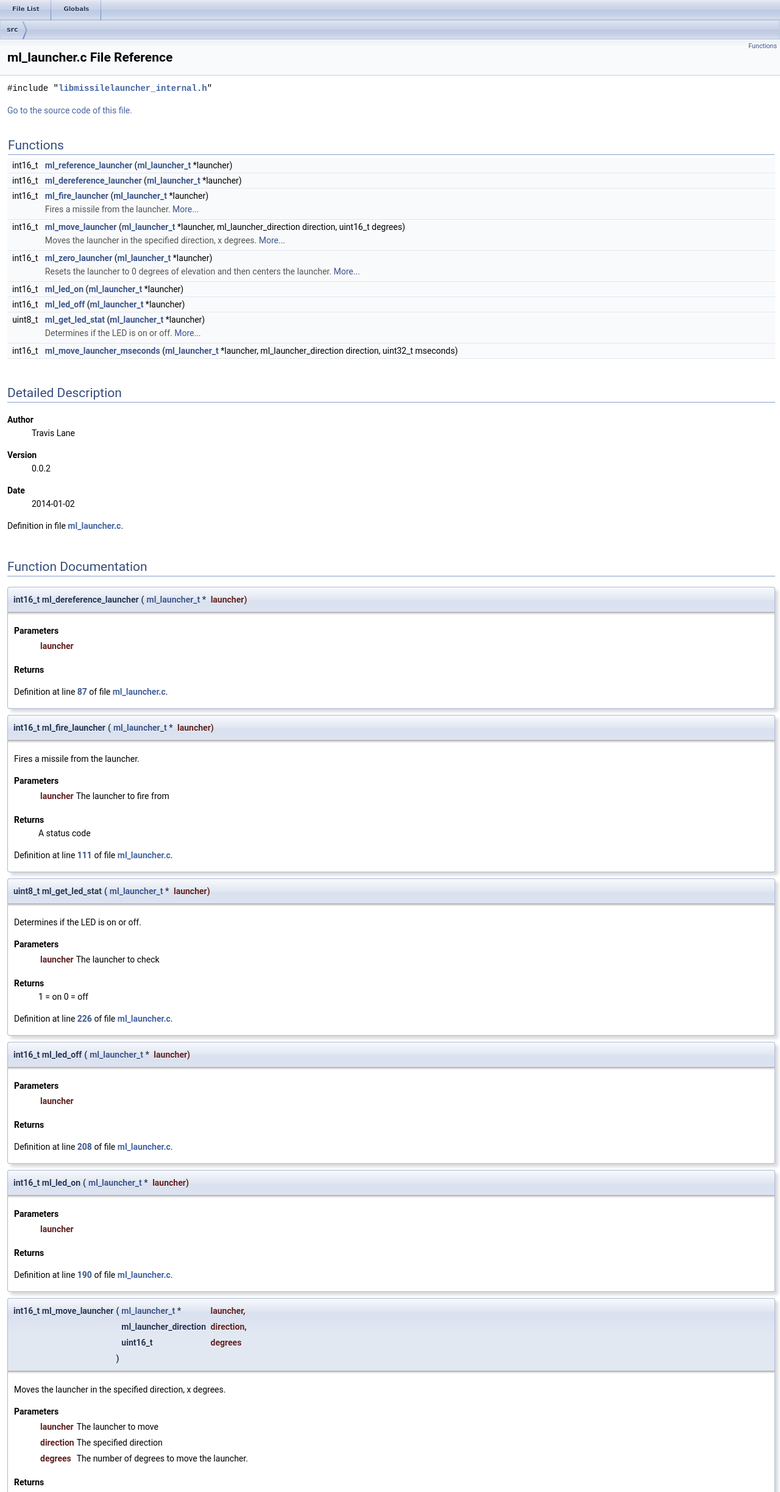
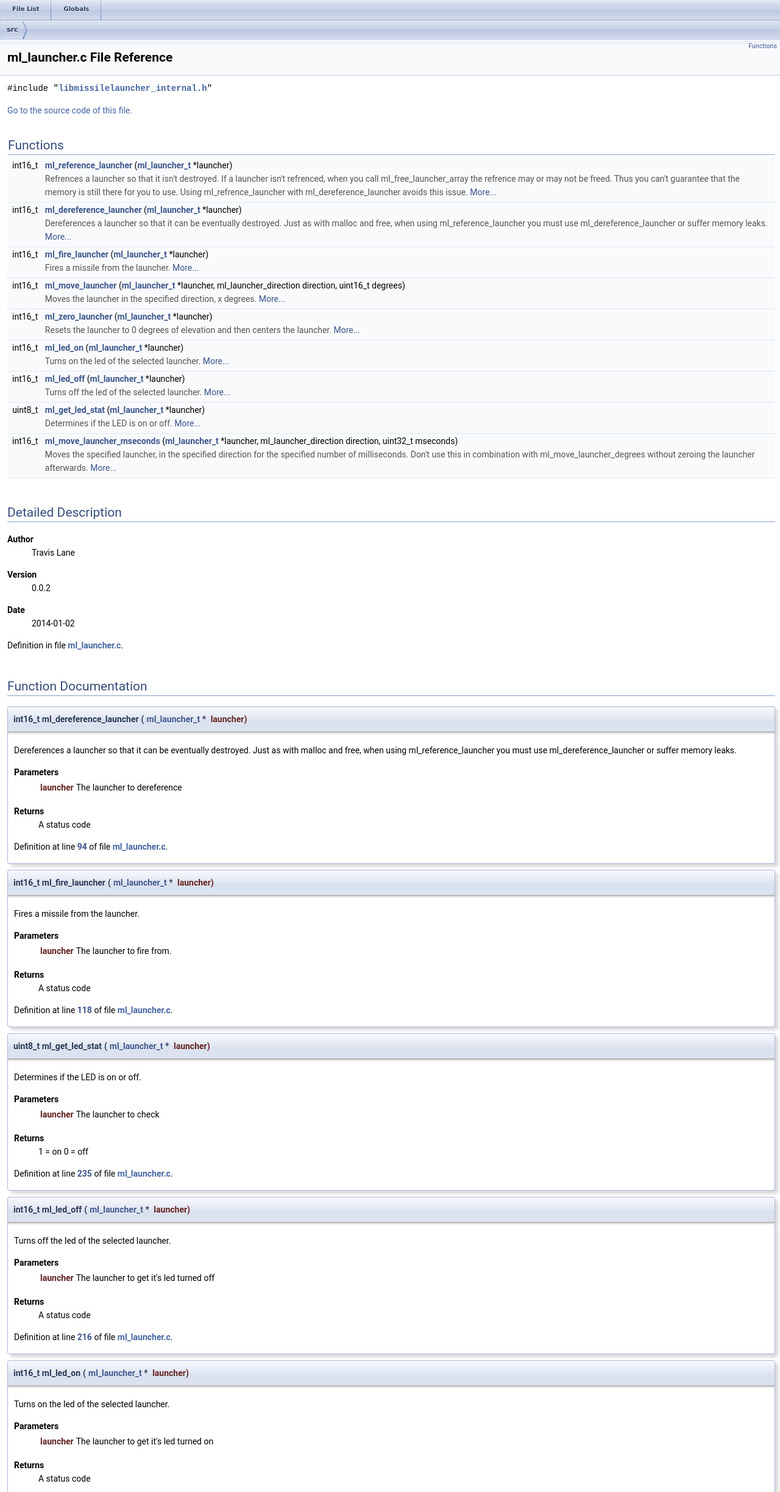
Before and after one commit to Coderlane/libmissilelauncher, a plain HTML site: page doc/ml__launcher_8c.html in a window 1280 px wide. Shown: the part 113-2559 px from the top of the page at 61% size. Drawn offline with Linux system fonts and the light colour scheme.

Commit message:
Updated documentation

```diff
--- a/doc/ml__launcher_8c.html
+++ b/doc/ml__launcher_8c.html
@@ -98,8 +98,10 @@ var searchBox = new SearchBox("searchBox", "search",false,'Search');
 <tr class="heading"><td colspan="2"><h2 class="groupheader"><a name="func-members"></a>
 Functions</h2></td></tr>
 <tr class="memitem:a6320a404ac37214992ce39974731e956"><td class="memItemLeft" align="right" valign="top">int16_t&#160;</td><td class="memItemRight" valign="bottom"><a class="el" href="ml__launcher_8c.html#a6320a404ac37214992ce39974731e956">ml_reference_launcher</a> (<a class="el" href="structml__launcher__t.html">ml_launcher_t</a> *launcher)</td></tr>
+<tr class="memdesc:a6320a404ac37214992ce39974731e956"><td class="mdescLeft">&#160;</td><td class="mdescRight">Refrences a launcher so that it isn't destroyed. If a launcher isn't refrenced, when you call ml_free_launcher_array the refrence may or may not be freed. Thus you can't guarantee that the memory is still there for you to use. Using ml_refrence_launcher with ml_dereference_launcher avoids this issue.  <a href="#a6320a404ac37214992ce39974731e956">More...</a><br/></td></tr>
 <tr class="separator:a6320a404ac37214992ce39974731e956"><td class="memSeparator" colspan="2">&#160;</td></tr>
 <tr class="memitem:a75093ea64c6ed2c9726ebbf73c610c0f"><td class="memItemLeft" align="right" valign="top">int16_t&#160;</td><td class="memItemRight" valign="bottom"><a class="el" href="ml__launcher_8c.html#a75093ea64c6ed2c9726ebbf73c610c0f">ml_dereference_launcher</a> (<a class="el" href="structml__launcher__t.html">ml_launcher_t</a> *launcher)</td></tr>
+<tr class="memdesc:a75093ea64c6ed2c9726ebbf73c610c0f"><td class="mdescLeft">&#160;</td><td class="mdescRight">Dereferences a launcher so that it can be eventually destroyed. Just as with malloc and free, when using ml_reference_launcher you must use ml_dereference_launcher or suffer memory leaks.  <a href="#a75093ea64c6ed2c9726ebbf73c610c0f">More...</a><br/></td></tr>
 <tr class="separator:a75093ea64c6ed2c9726ebbf73c610c0f"><td class="memSeparator" colspan="2">&#160;</td></tr>
 <tr class="memitem:a6d430808bf05265a55d4707f1bb9fa63"><td class="memItemLeft" align="right" valign="top">int16_t&#160;</td><td class="memItemRight" valign="bottom"><a class="el" href="ml__launcher_8c.html#a6d430808bf05265a55d4707f1bb9fa63">ml_fire_launcher</a> (<a class="el" href="structml__launcher__t.html">ml_launcher_t</a> *launcher)</td></tr>
 <tr class="memdesc:a6d430808bf05265a55d4707f1bb9fa63"><td class="mdescLeft">&#160;</td><td class="mdescRight">Fires a missile from the launcher.  <a href="#a6d430808bf05265a55d4707f1bb9fa63">More...</a><br/></td></tr>
@@ -111,13 +113,16 @@ Functions</h2></td></tr>
 <tr class="memdesc:a731ca6f2559b102e635ea3aa6f0d67f7"><td class="mdescLeft">&#160;</td><td class="mdescRight">Resets the launcher to 0 degrees of elevation and then centers the launcher.  <a href="#a731ca6f2559b102e635ea3aa6f0d67f7">More...</a><br/></td></tr>
 <tr class="separator:a731ca6f2559b102e635ea3aa6f0d67f7"><td class="memSeparator" colspan="2">&#160;</td></tr>
 <tr class="memitem:a181e7ce2970f533fc089312029973984"><td class="memItemLeft" align="right" valign="top">int16_t&#160;</td><td class="memItemRight" valign="bottom"><a class="el" href="ml__launcher_8c.html#a181e7ce2970f533fc089312029973984">ml_led_on</a> (<a class="el" href="structml__launcher__t.html">ml_launcher_t</a> *launcher)</td></tr>
+<tr class="memdesc:a181e7ce2970f533fc089312029973984"><td class="mdescLeft">&#160;</td><td class="mdescRight">Turns on the led of the selected launcher.  <a href="#a181e7ce2970f533fc089312029973984">More...</a><br/></td></tr>
 <tr class="separator:a181e7ce2970f533fc089312029973984"><td class="memSeparator" colspan="2">&#160;</td></tr>
 <tr class="memitem:a783ca2735050c1a4dfc155e95506b61a"><td class="memItemLeft" align="right" valign="top">int16_t&#160;</td><td class="memItemRight" valign="bottom"><a class="el" href="ml__launcher_8c.html#a783ca2735050c1a4dfc155e95506b61a">ml_led_off</a> (<a class="el" href="structml__launcher__t.html">ml_launcher_t</a> *launcher)</td></tr>
+<tr class="memdesc:a783ca2735050c1a4dfc155e95506b61a"><td class="mdescLeft">&#160;</td><td class="mdescRight">Turns off the led of the selected launcher.  <a href="#a783ca2735050c1a4dfc155e95506b61a">More...</a><br/></td></tr>
 <tr class="separator:a783ca2735050c1a4dfc155e95506b61a"><td class="memSeparator" colspan="2">&#160;</td></tr>
 <tr class="memitem:a17c43597b5c1654028182cb341d5ca62"><td class="memItemLeft" align="right" valign="top">uint8_t&#160;</td><td class="memItemRight" valign="bottom"><a class="el" href="ml__launcher_8c.html#a17c43597b5c1654028182cb341d5ca62">ml_get_led_stat</a> (<a class="el" href="structml__launcher__t.html">ml_launcher_t</a> *launcher)</td></tr>
 <tr class="memdesc:a17c43597b5c1654028182cb341d5ca62"><td class="mdescLeft">&#160;</td><td class="mdescRight">Determines if the LED is on or off.  <a href="#a17c43597b5c1654028182cb341d5ca62">More...</a><br/></td></tr>
 <tr class="separator:a17c43597b5c1654028182cb341d5ca62"><td class="memSeparator" colspan="2">&#160;</td></tr>
 <tr class="memitem:ade8d4c74409d42c6aee6601e2a34d4bd"><td class="memItemLeft" align="right" valign="top">int16_t&#160;</td><td class="memItemRight" valign="bottom"><a class="el" href="ml__launcher_8c.html#ade8d4c74409d42c6aee6601e2a34d4bd">ml_move_launcher_mseconds</a> (<a class="el" href="structml__launcher__t.html">ml_launcher_t</a> *launcher, ml_launcher_direction direction, uint32_t mseconds)</td></tr>
+<tr class="memdesc:ade8d4c74409d42c6aee6601e2a34d4bd"><td class="mdescLeft">&#160;</td><td class="mdescRight">Moves the specified launcher, in the specified direction for the specified number of milliseconds. Don't use this in combination with ml_move_launcher_degrees without zeroing the launcher afterwards.  <a href="#ade8d4c74409d42c6aee6601e2a34d4bd">More...</a><br/></td></tr>
 <tr class="separator:ade8d4c74409d42c6aee6601e2a34d4bd"><td class="memSeparator" colspan="2">&#160;</td></tr>
 </table>
 <a name="details" id="details"></a><h2 class="groupheader">Detailed Description</h2>
@@ -140,15 +145,17 @@ Functions</h2></td></tr>
         </tr>
       </table>
 </div><div class="memdoc">
+
+<p>Dereferences a launcher so that it can be eventually destroyed. Just as with malloc and free, when using ml_reference_launcher you must use ml_dereference_launcher or suffer memory leaks. </p>
 <dl class="params"><dt>Parameters</dt><dd>
   <table class="params">
-    <tr><td class="paramname">launcher</td><td></td></tr>
+    <tr><td class="paramname">launcher</td><td>The launcher to dereference</td></tr>
   </table>
   </dd>
 </dl>
-<dl class="section return"><dt>Returns</dt><dd></dd></dl>
+<dl class="section return"><dt>Returns</dt><dd>A status code </dd></dl>
 
-<p>Definition at line <a class="el" href="#L87">87</a> of file <a class="el" href="">ml_launcher.c</a>.</p>
+<p>Definition at line <a class="el" href="#L94">94</a> of file <a class="el" href="">ml_launcher.c</a>.</p>
 
 </div>
 </div>
@@ -169,13 +176,13 @@ Functions</h2></td></tr>
 <p>Fires a missile from the launcher. </p>
 <dl class="params"><dt>Parameters</dt><dd>
   <table class="params">
-    <tr><td class="paramname">launcher</td><td>The launcher to fire from</td></tr>
+    <tr><td class="paramname">launcher</td><td>The launcher to fire from.</td></tr>
   </table>
   </dd>
 </dl>
 <dl class="section return"><dt>Returns</dt><dd>A status code </dd></dl>
 
-<p>Definition at line <a class="el" href="#L111">111</a> of file <a class="el" href="">ml_launcher.c</a>.</p>
+<p>Definition at line <a class="el" href="#L118">118</a> of file <a class="el" href="">ml_launcher.c</a>.</p>
 
 </div>
 </div>
@@ -202,7 +209,7 @@ Functions</h2></td></tr>
 </dl>
 <dl class="section return"><dt>Returns</dt><dd>1 = on 0 = off </dd></dl>
 
-<p>Definition at line <a class="el" href="#L226">226</a> of file <a class="el" href="">ml_launcher.c</a>.</p>
+<p>Definition at line <a class="el" href="#L235">235</a> of file <a class="el" href="">ml_launcher.c</a>.</p>
 
 </div>
 </div>
@@ -219,15 +226,17 @@ Functions</h2></td></tr>
         </tr>
       </table>
 </div><div class="memdoc">
+
+<p>Turns off the led of the selected launcher. </p>
 <dl class="params"><dt>Parameters</dt><dd>
   <table class="params">
-    <tr><td class="paramname">launcher</td><td></td></tr>
+    <tr><td class="paramname">launcher</td><td>The launcher to get it's led turned off</td></tr>
   </table>
   </dd>
 </dl>
-<dl class="section return"><dt>Returns</dt><dd></dd></dl>
+<dl class="section return"><dt>Returns</dt><dd>A status code </dd></dl>
 
-<p>Definition at line <a class="el" href="#L208">208</a> of file <a class="el" href="">ml_launcher.c</a>.</p>
+<p>Definition at line <a class="el" href="#L216">216</a> of file <a class="el" href="">ml_launcher.c</a>.</p>
 
 </div>
 </div>
@@ -244,15 +253,17 @@ Functions</h2></td></tr>
         </tr>
       </table>
 </div><div class="memdoc">
+
+<p>Turns on the led of the selected launcher. </p>
 <dl class="params"><dt>Parameters</dt><dd>
   <table class="params">
-    <tr><td class="paramname">launcher</td><td></td></tr>
+    <tr><td class="paramname">launcher</td><td>The launcher to get it's led turned on</td></tr>
   </table>
   </dd>
 </dl>
-<dl class="section return"><dt>Returns</dt><dd></dd></dl>
+<dl class="section return"><dt>Returns</dt><dd>A status code </dd></dl>
 
-<p>Definition at line <a class="el" href="#L190">190</a> of file <a class="el" href="">ml_launcher.c</a>.</p>
+<p>Definition at line <a class="el" href="#L197">197</a> of file <a class="el" href="">ml_launcher.c</a>.</p>
 
 </div>
 </div>
@@ -297,7 +308,7 @@ Functions</h2></td></tr>
 </dl>
 <dl class="section return"><dt>Returns</dt><dd>A status code </dd></dl>
 
-<p>Definition at line <a class="el" href="#L130">130</a> of file <a class="el" href="">ml_launcher.c</a>.</p>
+<p>Definition at line <a class="el" href="#L137">137</a> of file <a class="el" href="">ml_launcher.c</a>.</p>
 
 </div>
 </div>
@@ -330,17 +341,19 @@ Functions</h2></td></tr>
         </tr>
       </table>
 </div><div class="memdoc">
+
+<p>Moves the specified launcher, in the specified direction for the specified number of milliseconds. Don't use this in combination with ml_move_launcher_degrees without zeroing the launcher afterwards. </p>
 <dl class="params"><dt>Parameters</dt><dd>
   <table class="params">
-    <tr><td class="paramname">launcher</td><td></td></tr>
-    <tr><td class="paramname">direction</td><td></td></tr>
-    <tr><td class="paramname">meseconds</td><td></td></tr>
+    <tr><td class="paramname">launcher</td><td>The launcher the move. </td></tr>
+    <tr><td class="paramname">direction</td><td>The direction to move in. </td></tr>
+    <tr><td class="paramname">mseconds</td><td>The number of milliseconds to move for.</td></tr>
   </table>
   </dd>
 </dl>
-<dl class="section return"><dt>Returns</dt><dd></dd></dl>
+<dl class="section return"><dt>Returns</dt><dd>A status code </dd></dl>
 
-<p>Definition at line <a class="el" href="#L245">245</a> of file <a class="el" href="">ml_launcher.c</a>.</p>
+<p>Definition at line <a class="el" href="#L256">256</a> of file <a class="el" href="">ml_launcher.c</a>.</p>
 
 </div>
 </div>
@@ -357,15 +370,17 @@ Functions</h2></td></tr>
         </tr>
       </table>
 </div><div class="memdoc">
+
+<p>Refrences a launcher so that it isn't destroyed. If a launcher isn't refrenced, when you call ml_free_launcher_array the refrence may or may not be freed. Thus you can't guarantee that the memory is still there for you to use. Using ml_refrence_launcher with ml_dereference_launcher avoids this issue. </p>
 <dl class="params"><dt>Parameters</dt><dd>
   <table class="params">
-    <tr><td class="paramname">launcher</td><td></td></tr>
+    <tr><td class="paramname">launcher</td><td>The launcher to reference.</td></tr>
   </table>
   </dd>
 </dl>
-<dl class="section return"><dt>Returns</dt><dd></dd></dl>
+<dl class="section return"><dt>Returns</dt><dd>A status code </dd></dl>
 
-<p>Definition at line <a class="el" href="#L69">69</a> of file <a class="el" href="">ml_launcher.c</a>.</p>
+<p>Definition at line <a class="el" href="#L74">74</a> of file <a class="el" href="">ml_launcher.c</a>.</p>
 
 </div>
 </div>
@@ -392,14 +407,14 @@ Functions</h2></td></tr>
 </dl>
 <dl class="section return"><dt>Returns</dt><dd>A status code </dd></dl>
 
-<p>Definition at line <a class="el" href="#L151">151</a> of file <a class="el" href="">ml_launcher.c</a>.</p>
+<p>Definition at line <a class="el" href="#L158">158</a> of file <a class="el" href="">ml_launcher.c</a>.</p>
 
 </div>
 </div>
 </div><!-- contents -->
 <!-- start footer part -->
 <hr class="footer"/><address class="footer"><small>
-Generated on Mon Jan 6 2014 16:34:18 for C Launcher API by &#160;<a href="http://www.doxygen.org/index.html">
+Generated on Mon Jan 6 2014 22:22:17 for C Launcher API by &#160;<a href="http://www.doxygen.org/index.html">
 <img class="footer" src="doxygen.png" alt="doxygen"/>
 </a> 1.8.4
 </small></address>
```
Also changed, not shown: doc/annotated.html (+1 -1 lines), doc/classes.html (+1 -1 lines), doc/dir_68267d1309a1af8e8297ef4c3efbcdba.html (+2 -1 lines), doc/files.html (+2 -2 lines), doc/globals.html (+1 -1 lines), doc/globals_func.html (+1 -1 lines), doc/index.html (+1 -1 lines), doc/libmissilelauncher_8h.html (+37 -22 lines), doc/libmissilelauncher__internal_8h.html (+1 -1 lines), doc/ml__controller_8c.html (+1 -1 lines), doc/ml__errors_8h.html (+8 -3 lines), doc/structml__controller__t.html (+1 -1 lines), doc/structml__launcher__t.html (+1 -1 lines), doc/structml__time__t.html (+1 -1 lines).
